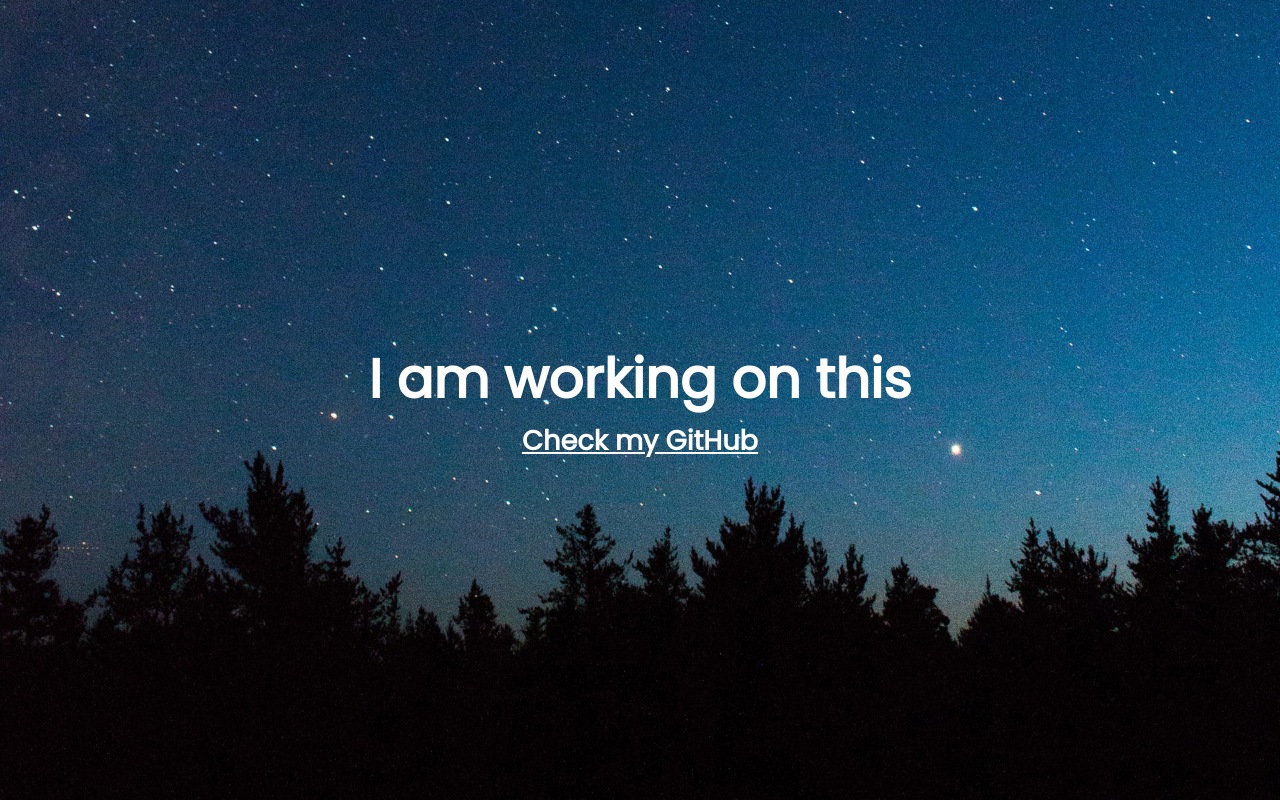
After one commit to AdamWandoch/adamwandoch.com, a PHP site: page /index.html in a window 1280 px wide. The commit adds this page. Run offline with PHP 8.4, Linux system fonts and the light colour scheme.

Commit message:
started main page

```diff
--- /dev/null
+++ b/css/main.css
@@ -0,0 +1,46 @@
+:root {
+  --primary-color: #fff;
+  --secondary-color: #000;
+  --accent-color: rgb(255, 102, 0);
+  --accent-color2: rgb(0, 102, 255);
+  --accent-color3: rgb(255, 171, 74);
+}
+
+* {
+  margin: 0;
+  -webkit-box-sizing: border-box;
+  -moz-box-sizing: border-box;
+  box-sizing: border-box;
+}
+
+html, body {
+  height: 100%;
+}
+
+a, a:hover, a:visited {
+  /* text-decoration: none; */
+  color: #fff;
+}
+
+body {
+  background-image: url(../img/stars_original.jpg);
+  background-repeat: round;
+  background-size: 100%;
+  color: var(--primary-color);
+  font-family: Poppins;
+  display: grid;
+  grid: 1fr / 1fr;
+}
+
+main {
+  justify-self: center;
+  align-self: center;
+  text-align: center;
+}
+
+@media (min-width: 1024px) {
+  body {
+    background-image: url(/img/stars_horizontal.jpg);
+    font-size: 1.7em;
+  }
+}
--- /dev/null
+++ b/index.html
@@ -0,0 +1,17 @@
+<!DOCTYPE html>
+<html lang="en">
+<head>
+  <meta charset="UTF-8">
+  <meta http-equiv="X-UA-Compatible" content="IE=edge">
+  <meta name="viewport" content="width=device-width, initial-scale=1.0 maximum-scale=1.0">
+  <link rel="stylesheet" href="https://fonts.googleapis.com/css?family=Poppins" />
+  <link rel="stylesheet" href="css/main.css" />
+  <title>Adam Wandoch | Home Page</title>
+</head>
+<body>
+  <main>
+    <h1>I am working on this</h1>
+    <h4><a href="https://github.com/AdamWandoch?tab=repositories" target="_blank">Check my GitHub</a></h4>
+  </main>
+</body>
+</html>
--- a/index.php
+++ b/index.php
@@ -1 +1 @@
-<?php include_once("home.html"); ?>
+<?php include_once("intro.html"); ?>
```
Also changed, not shown: css/intro-style.css (renamed from css/themes.css, +11 -2 lines), intro.html (renamed from home.html, +5 -4 lines), script/intro.js (renamed from script/index.js, +7 -1 lines), css/intro-grid.css (renamed from css/grid.css).
